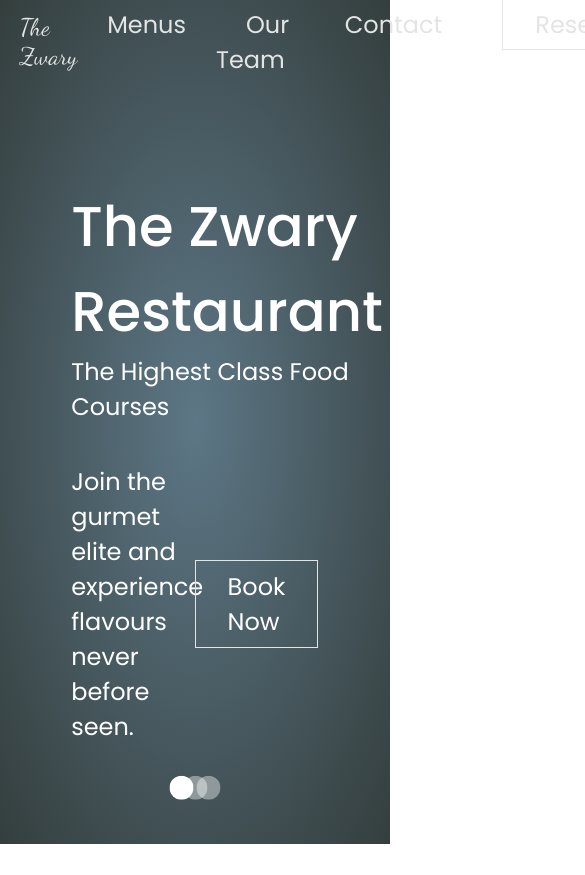
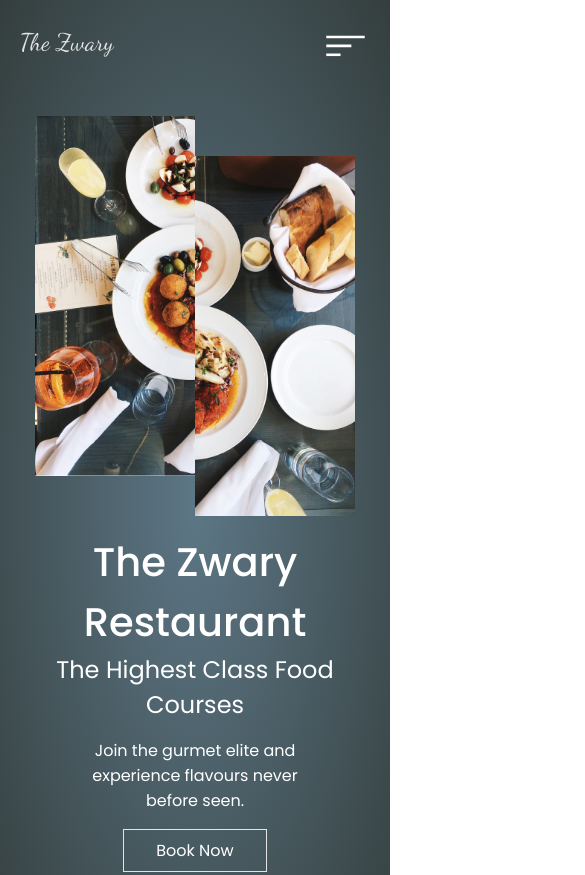
Before and after one commit to Oudwins/zwary, a plain HTML site: page src/index.html in a window 390 px wide. Shown: the top 875 px of the page, 585 px wide, since content can reach past the window. Before the commit the page ends 844 px from the top, so only its background shows below. Drawn offline with nearby package versions, Linux system fonts and the light colour scheme.

Commit message:
clip path not working

```diff
--- a/src/css/main.css
+++ b/src/css/main.css
@@ -45,6 +45,7 @@ body {
   align-items: center;
   justify-content: space-between;
   z-index: 1;
+  position: relative;
 }
 
 .logo,
@@ -72,7 +73,15 @@ body {
 .nav__link:hover {
   color: white;
 }
-
+/* Burger Menu */
+.burger {
+  position: absolute;
+  top: 40%;
+  right: 6%;
+  opacity: 0;
+  pointer-events: none;
+  transform: translate(6%, -40%);
+}
 /* !Pages */
 
 .page--menu,
@@ -99,9 +108,6 @@ body {
   margin-right: 2rem;
   flex: 0 1 200;
 }
-.page__right {
-  flex: 0 2 200;
-}
 
 .page__link {
   display: flex;
@@ -126,6 +132,7 @@ body {
 .page__right {
   color: white;
   margin-left: 2rem;
+  flex: 0 2 200;
 }
 .page__header {
   margin-bottom: 2.5rem;
@@ -162,7 +169,7 @@ body {
   position: absolute;
   bottom: 5%;
   left: 50%;
-  transform: translate(-50%, -5%);
+  transform: translate(-50%, 5%);
   display: flex;
   justify-content: space-between;
   width: 10%;
@@ -192,6 +199,86 @@ body {
     font-size: 3.5rem;
   }
   .page__subtitle {
+    font-size: 2rem;
+  }
+}
+
+@media screen and (max-width: 1160px) {
+  .page__content {
+    width: 90%;
+  }
+  .pages {
+    width: 200px;
+  }
+}
+
+@media screen and (max-width: 950px) {
+  .page__left,
+  .page__img {
+    height: 400px;
+  }
+  .page {
+    flex-direction: column;
+    padding: 2rem 5% 8rem 5%;
+    text-align: center;
+  }
+  .page__header {
+    margin: 1rem 0 1rem 0;
+  }
+  .page__content {
+    flex-direction: column;
+    width: 100%;
+    margin-top: 0px;
+  }
+  .page__text {
+    width: 70%;
+    margin: 0 auto 1rem auto;
+  }
+
+  .page__btn {
+    align-self: center;
+    margin-left: 0;
+  }
+  .page__left,
+  .page__right {
+    margin: 0 auto;
+  }
+  /* Buger Menu Activate */
+  .nav__ul {
+    opacity: 1;
+    pointer-events: none;
+    position: fixed;
+    top: 0;
+    left: 0;
+    height: 100vh;
+    width: 100%;
+    flex-direction: column;
+    align-items: center;
+    justify-content: center;
+    background: #5d7786;
+    clip-path: circle(50px at 100% -10%);
+    -webkit-clip-path: circle(50px at 100% -10%);
+    transition: clip-path 300ms ease-in;
+  }
+  .nav__ul--open {
+    clip-path: circle(1400px at 100% -10%);
+    -webkit-clip-path: circle(1400px at 100% -10%);
+  }
+  .burger {
+    opacity: 1;
+    pointer-events: all;
+    transform: scale(0.9);
+    cursor: pointer;
+  }
+}
+@media screen and (max-width: 640px) {
+  .page__title {
+    font-size: 2.5rem;
+  }
+  .page__subtitle {
     font-size: 1.5rem;
   }
+  .page__content {
+    font-size: 1rem;
+  }
 }
--- a/src/index.html
+++ b/src/index.html
@@ -11,8 +11,43 @@
     <div class="slide-cont">
       <!-- ! Header -->
       <header class="header">
-        <p class="logo">The Zwary</p>
+        <a href="#" class="logo">The Zwary</a>
         <nav class="nav">
+          <div class="burger">
+            <svg
+              width="43"
+              height="23"
+              viewBox="0 0 43 23"
+              fill="none"
+              xmlns="http://www.w3.org/2000/svg"
+              class="burger__svg"
+            >
+              <line
+                y1="1.5"
+                x2="43"
+                y2="1.5"
+                stroke="white"
+                stroke-width="3"
+                class="burger__line burger__line--1"
+              />
+              <line
+                y1="11.5"
+                x2="28"
+                y2="11.5"
+                stroke="white"
+                stroke-width="3"
+                class="burger__line burger__line--2"
+              />
+              <line
+                y1="21.5"
+                x2="16"
+                y2="21.5"
+                stroke="white"
+                stroke-width="3"
+                class="burger__line burger__line--3"
+              />
+            </svg>
+          </div>
           <ul class="nav__ul">
             <li class="nav__item"><a href="" class="nav__link">Menus</a></li>
             <li class="nav__item"><a href="" class="nav__link">Our Team</a></li>
--- a/src/js/app.js
+++ b/src/js/app.js
@@ -0,0 +1,8 @@
+const hamburger = document.querySelector('.burger');
+const navUl = document.querySelector('.nav__ul');
+const navItems = document.querySelectorAll('.nav__item');
+
+hamburger.addEventListener('click', () => {
+  navUl.classList.add('.nav__ul--open');
+  console.log('toggled');
+});
```
Also changed, not shown: src/img/hamburger.svg (added).
